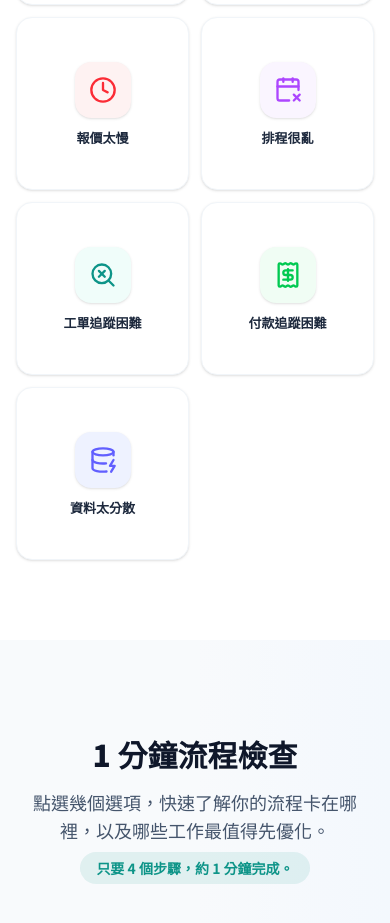
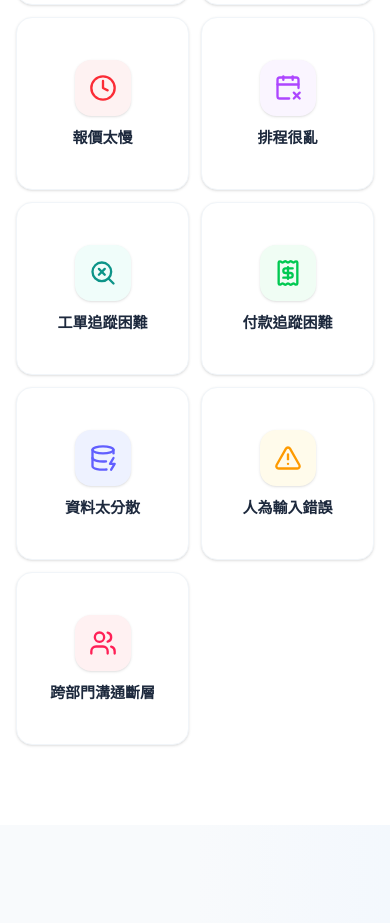
Before and after one commit to optimakspaul/Website, a Next.js app: page / in a window 390 px wide. Shown: the part 1161-2084 px from the top of the page. Built offline with nearby package versions, Linux system fonts and the light colour scheme.

Commit message:
feat: add 2 more pain points to make it 9 items and increase mobile text size

```diff
--- a/src/components/PainPointsSection.tsx
+++ b/src/components/PainPointsSection.tsx
@@ -1,5 +1,5 @@
 import React from 'react';
-import { FileStack, BellOff, Clock, CalendarX2, SearchX, Receipt, DatabaseZap } from 'lucide-react';
+import { FileStack, BellOff, Clock, CalendarX2, SearchX, Receipt, DatabaseZap, AlertTriangle, Users } from 'lucide-react';
 
 const painPoints = [
   {
@@ -51,6 +51,20 @@ const painPoints = [
     color: 'text-indigo-500',
     bg: 'bg-indigo-50',
   },
+  {
+    icon: AlertTriangle,
+    title: '人為輸入錯誤',
+    description: '同一份資料重複登打，容易打錯或遺漏。',
+    color: 'text-amber-500',
+    bg: 'bg-amber-50',
+  },
+  {
+    icon: Users,
+    title: '跨部門溝通斷層',
+    description: '業務與後勤資訊不同步，交接常常漏東漏西。',
+    color: 'text-rose-500',
+    bg: 'bg-rose-50',
+  },
 ];
 
 export default function PainPointsSection() {
@@ -72,7 +86,7 @@ export default function PainPointsSection() {
               <div className={`w-14 h-14 md:w-16 md:h-16 rounded-2xl flex items-center justify-center mb-3 md:mb-5 ${point.bg} ${point.color} group-hover:scale-110 transition-transform shadow-sm`}>
                 <point.icon className="w-7 h-7 md:w-8 md:h-8" />
               </div>
-              <h3 className="text-[13px] sm:text-sm md:text-lg font-bold text-slate-800 md:mb-2 leading-tight">{point.title}</h3>
+              <h3 className="text-[15px] sm:text-base md:text-lg font-bold text-slate-800 md:mb-2 leading-tight">{point.title}</h3>
               <p className="hidden md:block text-slate-600 text-sm leading-relaxed">{point.description}</p>
             </div>
           ))}
```
